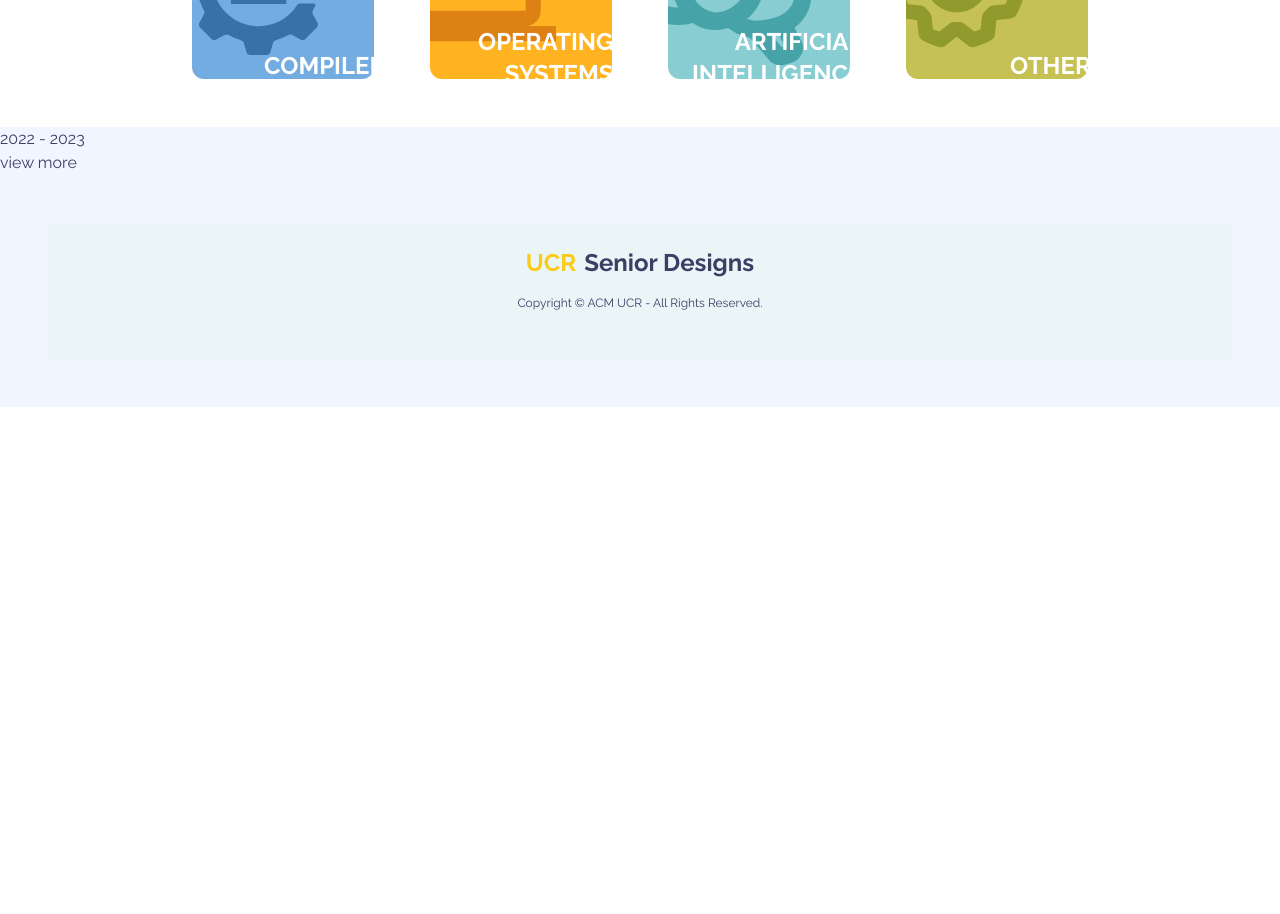
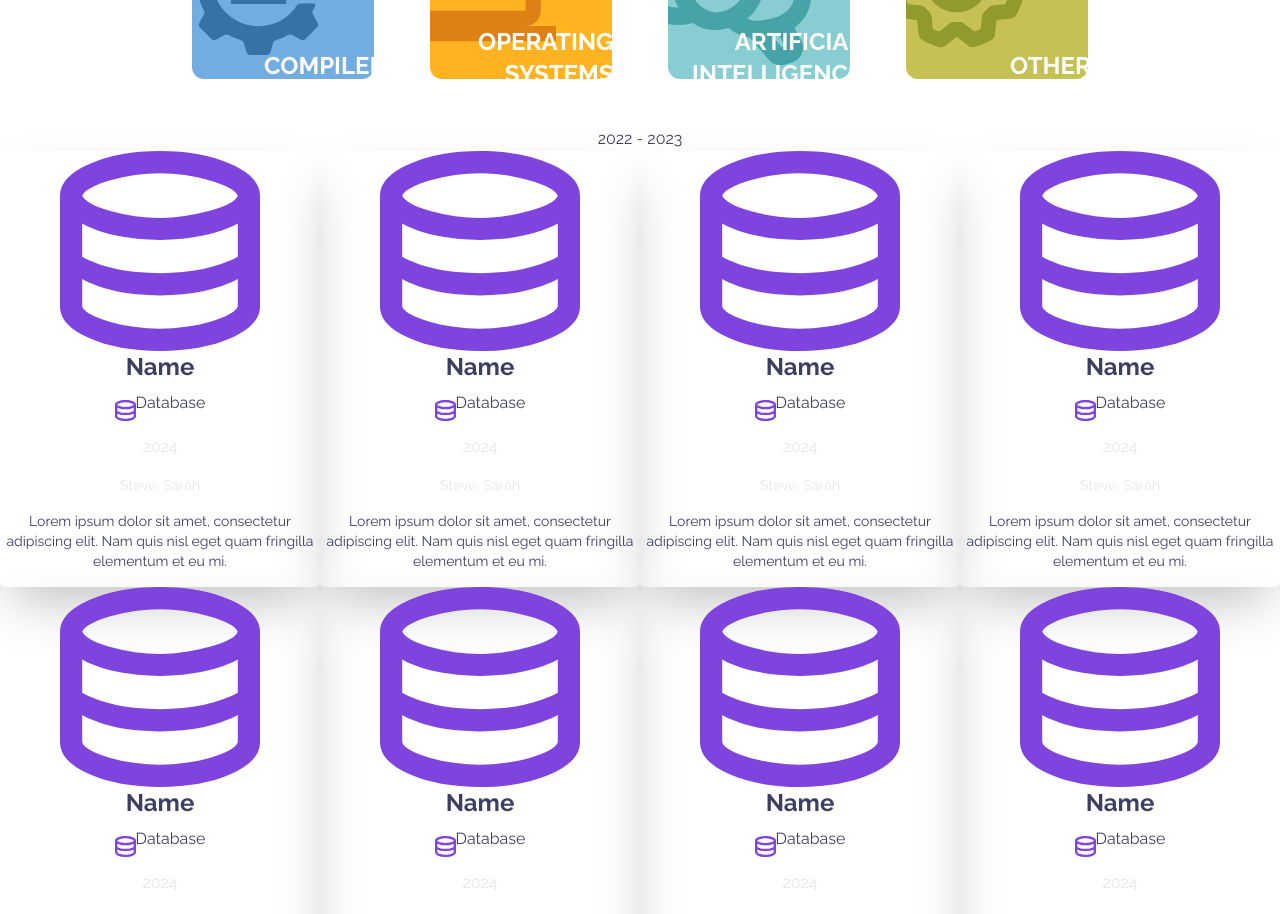
Before and after one commit to acm-ucr/senior-design-website, a Next.js app: page / in a window 1280 px wide. Shown: the part 960-1874 px from the top of the page. Before the commit the page ends 1367 px from the top, so only its background shows below. Built offline with nearby package versions, Linux system fonts and the light colour scheme.

Commit message:
making flex rows

```diff
--- a/src/components/landing/PastProjects.jsx
+++ b/src/components/landing/PastProjects.jsx
@@ -1,5 +1,19 @@
+import React from "react";
+import FakeData from "@/data/fakedata";
+import ProjectCard from "@/components/projectcard";
+
 const PastProjects = () => {
-  return <div>2022 - 2023</div>;
+  return (
+    <div className="bg-white  flex justify-center items-center text-center flex-col">
+      <div>2022 - 2023</div>
+      <div className="flex flex-wrap justify-around" >
+        {FakeData.map((project, index) => (
+          <ProjectCard key={index} project={project} />
+        ))}
+      </div>
+      <button className="bg-yellow-300 ">Load More</button>
+    </div>
+  );
 };
 
 export default PastProjects;
--- /dev/null
+++ b/src/components/projectcard.jsx
@@ -0,0 +1,69 @@
+// ProjectCard.js
+
+import React from "react";
+import Image from "next/image";
+import emblogo from "@/public/svg/embedded-systems.svg";
+import databaselogo from "@/public/svg/database.svg";
+import networklogo from "@/public/svg/network.svg";
+import electroniclogo from "@/public/svg/electronic-game.svg";
+import compilerlogo from "@/public/svg/compiler.svg";
+import oslogo from "@/public/svg/operating-systems.svg";
+import ailogo from "@/public/svg/artificial-intelligence.svg";
+import otherslogo from "@/public/svg/others.svg";
+
+const ProjectCard = ({ project }) => {
+  const { projectName, icon, projectType, year, names, description } = project;
+
+  const iconMap = {
+    "Embedded Systems": emblogo,
+    Database: databaselogo,
+    Network: networklogo,
+    "Electronic Game": electroniclogo,
+    Compiler: compilerlogo,
+    "Operating Systems": oslogo,
+    "Artificial Intelligence": ailogo,
+    Others: otherslogo,
+  };
+
+  return (
+    <div className="w-full sm:w-1/3 flex-col justify-center items-center shadow-2xl max-w-xs rounded-md">
+
+      <Image
+        src={icon}
+        alt={projectName}
+        className="project-image self-center mx-auto "
+        width= {200}
+        height={225}
+        style={{ alignSelf: 'center' }}
+      />
+
+
+      <div className="project-details text-center">
+        <h2 className="project-name text-2xl font-bold">{projectName}</h2>
+
+        <div className="flex flex-row justify-center items-center text-center">
+          <Image
+            src={iconMap[projectType]}
+            alt={projectType}
+            width={21}
+            height={21}
+            className="projectypeimage"
+          />
+          <p className="text-base">{projectType}</p>
+        </div>
+
+        <p className="text-gray-200  mt-1">{year}</p>
+
+        <div className="collaborators text-sm text-gray-200">
+          <p className="collaborators-text">{names.join(", ")}</p>
+        </div>
+
+        <p className="project-description text-sm overflow-hidden max-w-xs">
+          {description}
+        </p>
+      </div>
+    </div>
+  );
+};
+
+export default ProjectCard;
--- /dev/null
+++ b/src/components/testcomponent.jsx
@@ -0,0 +1,16 @@
+// testComponent.js
+import React from "react";
+import FakeData from "@/data/fakedata";
+import ProjectCard from "@/components/projectcard";
+
+const TestComponent = () => {
+  return (
+    <div>
+      {FakeData.map((project, index) => (
+        <ProjectCard key={index} project={project} />
+      ))}
+    </div>
+  );
+};
+
+export default TestComponent;
```
